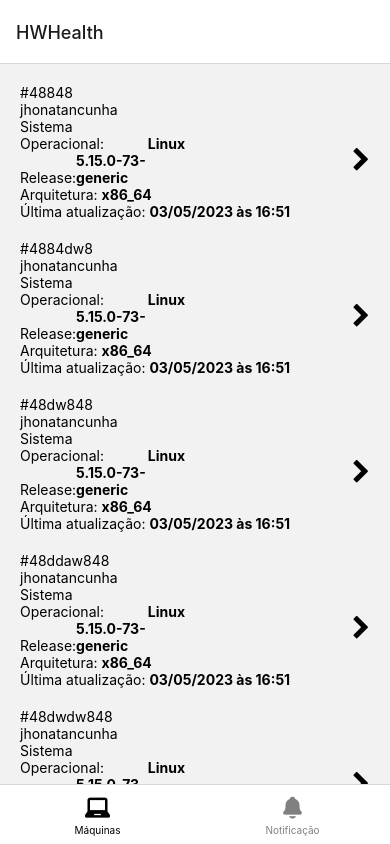
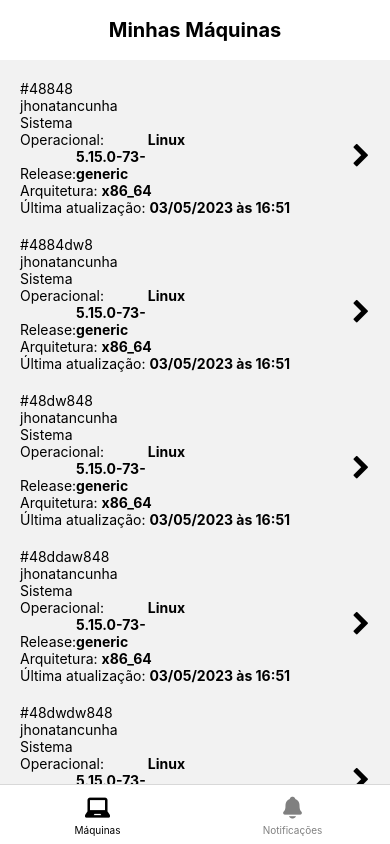
Before and after one commit to jhonatancunha/hwhealth, a React Native app in the folder mobile/: screen / in a window 390 px wide. Built offline with nearby package versions, Linux system fonts and the light colour scheme.

Commit message:
feat: inserindo header em todas as telas

```diff
--- a/mobile/src/components/Cards/MachineCard/index.tsx
+++ b/mobile/src/components/Cards/MachineCard/index.tsx
@@ -23,7 +23,9 @@ export const MachineCard = ({
     const navigation = useNavigation();
 
     const goToMachineInfo = () => {
-        navigation.navigate('MachineInfo');
+        navigation.navigate('MachineInfo', {
+            uuid,
+        });
     };
 
     return (
--- a/mobile/src/components/Header/index.tsx
+++ b/mobile/src/components/Header/index.tsx
@@ -1,22 +1,21 @@
-import { StackHeaderProps } from '@react-navigation/stack';
+import { useNavigation, useRoute } from '@react-navigation/native';
 import { StyleSheet, Text, View } from 'react-native';
 import { TouchableOpacity } from 'react-native-gesture-handler';
 import Ionicons from 'react-native-vector-icons/Ionicons';
 
-interface IHeader extends StackHeaderProps {
+interface IHeader {
     title: string;
     goBackButton: boolean;
     configurationButton: boolean;
 }
 
-export function Header({
-    navigation,
-    title,
-    goBackButton,
-    configurationButton,
-}: IHeader) {
+export function Header({ title, goBackButton, configurationButton }: IHeader) {
+    const navigation = useNavigation();
+    const route = useRoute();
+    const { params } = route;
+
     const goToSettings = () => {
-        navigation.navigate('MachineConfiguration');
+        navigation.navigate('MachineConfiguration', params);
     };
 
     return (
@@ -57,6 +56,7 @@ const styles = StyleSheet.create({
         flexDirection: 'row',
         justifyContent: 'space-between',
         alignItems: 'center',
+        height: 60,
     },
     settingsButton: {},
     goBackButton: {},
--- a/mobile/src/routes/BottomTabNavigator.tsx
+++ b/mobile/src/routes/BottomTabNavigator.tsx
@@ -1,10 +1,12 @@
 import {
+    BottomTabHeaderProps,
     BottomTabNavigationOptions,
     createBottomTabNavigator,
 } from '@react-navigation/bottom-tabs';
 import React from 'react';
 import Entypo from 'react-native-vector-icons/Entypo';
 import Ionicons from 'react-native-vector-icons/Ionicons';
+import { Header } from '../components/Header';
 import { MachineScreen } from '../screens/Machines';
 import { NotificationScreen } from '../screens/Notifications';
 
@@ -17,26 +19,33 @@ interface IPropsIcon {
 interface IScreens {
     route: string;
     title: string;
+    component: React.FC;
     icon: (props: IPropsIcon) => React.ReactElement;
-    component: React.FC;
+    header: (props: BottomTabHeaderProps) => React.ReactElement;
 }
 
 const SCREENS: IScreens[] = [
     {
         route: 'Machines',
         title: 'Máquinas',
+        component: MachineScreen,
         icon: ({ color, size }) => {
             return <Entypo name="laptop" color={color} size={size} />;
         },
-        component: MachineScreen,
+        header: (props: BottomTabHeaderProps) => (
+            <Header {...props} title="Minhas Máquinas" />
+        ),
     },
     {
         route: 'Notification',
-        title: 'Notificação',
+        title: 'Notificações',
+        component: NotificationScreen,
         icon: ({ color, size }) => {
             return <Ionicons name="notifications" color={color} size={size} />;
         },
-        component: NotificationScreen,
+        header: (props: BottomTabHeaderProps) => (
+            <Header {...props} title="Histórico de Notificações" />
+        ),
     },
 ];
 
@@ -69,6 +78,7 @@ export const Bottomvigator = () => (
                 options={{
                     tabBarLabel: screen.title,
                     tabBarIcon: screen.icon,
+                    header: screen.header,
                 }}
             />
         ))}
```
